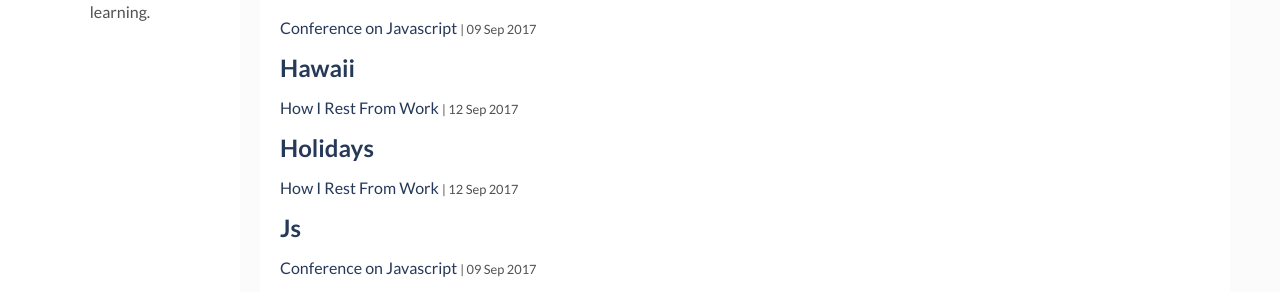
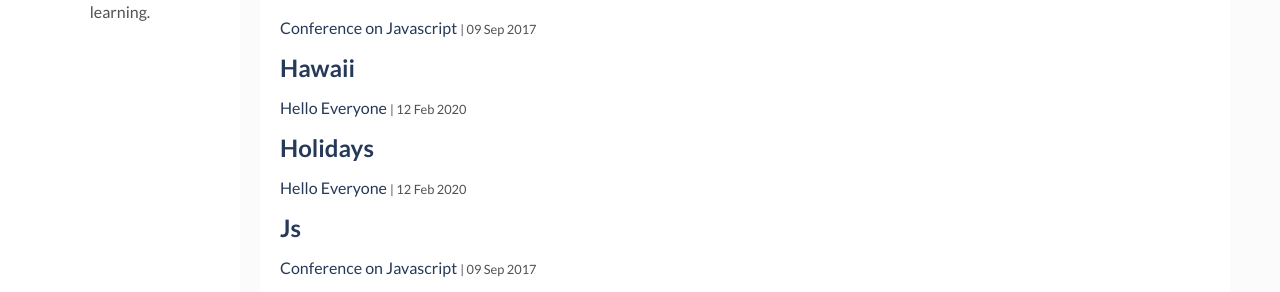
Before and after one commit to kogyikaunghtet/kogyikaunghtet.github.io, a Jekyll site: the page built from tags.html, in a window 1280 px wide and 995 px high. Shown: the part 251-543 px from the top of the window. Built offline with Jekyll 4.4.1, drawn with Linux system fonts in a browser that asks for light colours.

Commit message:
Initial commit

```diff
--- a/_posts/2020-02-06-how-i-rest-from-work.markdown
+++ b/_posts/2020-02-06-how-i-rest-from-work.markdown
@@ -1,7 +1,7 @@
 ---
 layout: post
-title: How I Rest From Work
-date: 2017-09-12 13:32:20 +0300
+title: Hello Everyone
+date: 2020-02-12 13:32:20 +0300
 description: You’ll find this post in your `_posts` directory. Go ahead and edit it and re-build the site to see your changes. # Add post description (optional)
 img: i-rest.jpg # Add image post (optional)
 fig-caption: # Add figcaption (optional)
```
